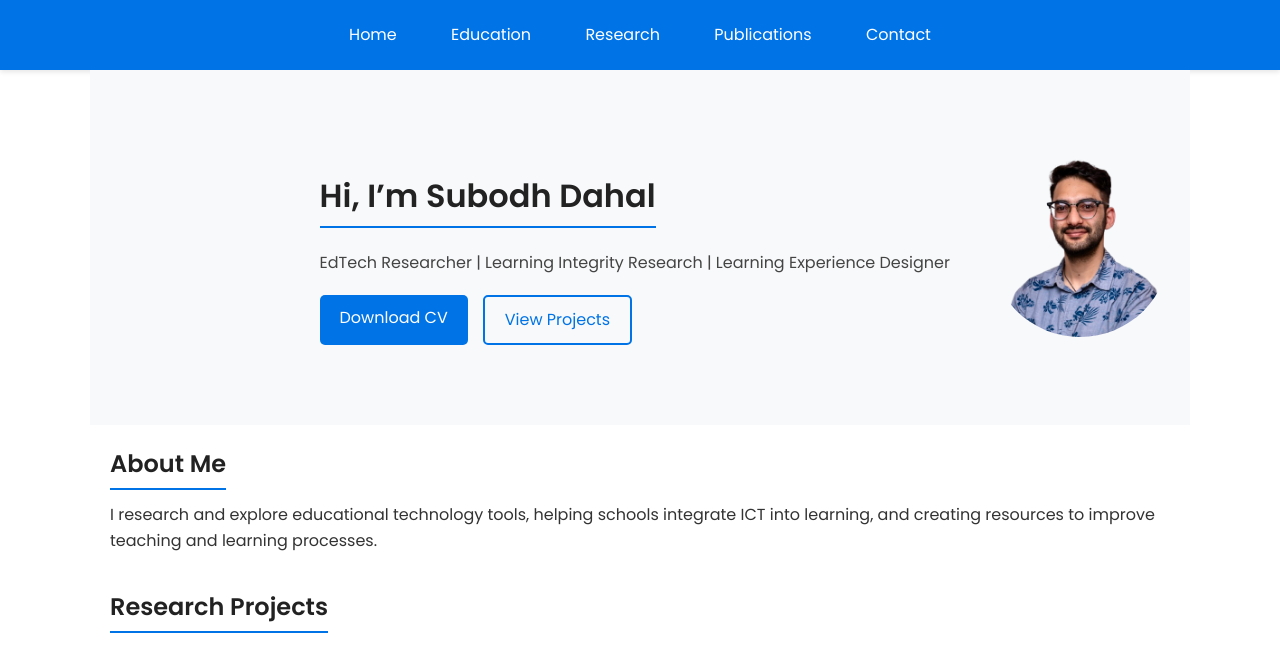
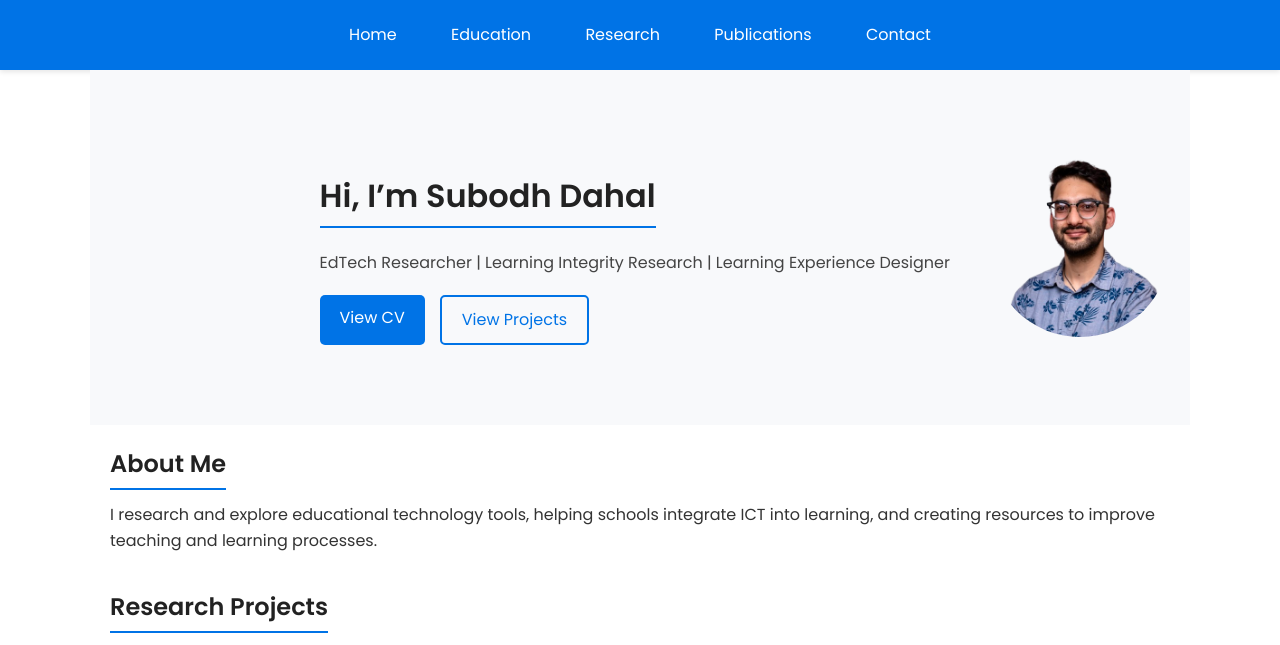
Before and after one commit to dahalsubodh/dahalsubodh.github.io, a Jekyll site: the page built from index.md, in a window 1280 px wide, cut to the strip 0-645 px from the top of the page. Built offline with Jekyll 4.4.1, drawn with Linux system fonts in a browser that asks for light colours; our own code applies the rules of GitHub Pages for plain Markdown files.

Commit message:
Update index.md

```diff
--- a/index.md
+++ b/index.md
@@ -17,7 +17,7 @@
       <p>EdTech Researcher | Learning Integrity Research | Learning Experience Designer</p>
 
       <div class="hero-buttons">
-        <a href="assets/Subodh Dahal — Academic CV - 3 pager (2026).pdf" class="cta-btn" download>Download CV</a>
+      <a href="assets/Subodh Dahal — Academic CV - 3 pager (2026).pdf" class="cta-btn" target="_blank" rel="noopener noreferrer">View CV</a>
         <a href="#projects" class="cta-btn cta-secondary">View Projects</a>
       </div>
   </div>
```
